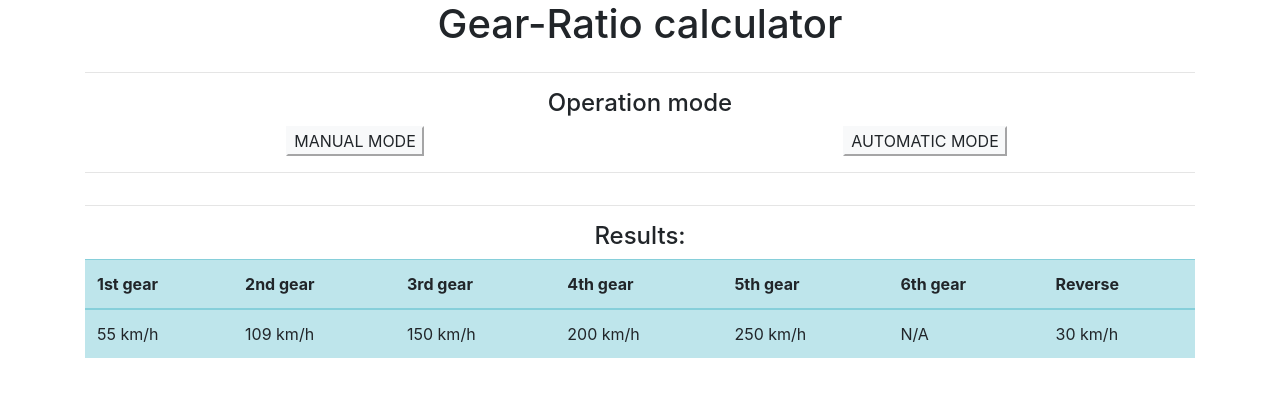
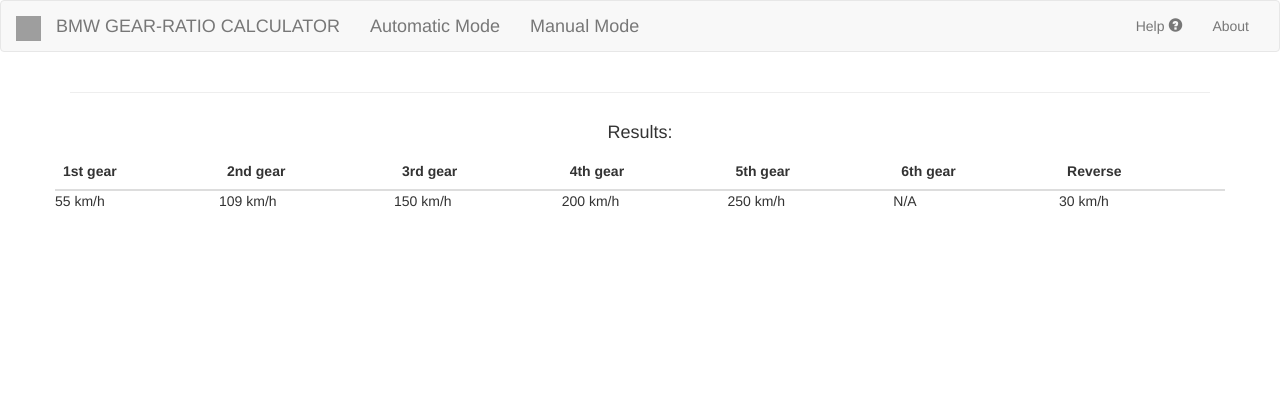
Before and after one commit to Inaimad/gear-ratio-calculator-front, an Angular app: page / in a window 1280 px wide. Shown: the top 396 px of the page. Built offline with nearby package versions, Linux system fonts and the light colour scheme; grey boxes are pictures that could not be loaded.

Commit message:
Created a proper navbar

```diff
--- a/angular.json
+++ b/angular.json
@@ -23,7 +23,7 @@
               "src/assets"
             ],
             "styles": [
-              "node_modules/bootstrap/dist/css/bootstrap.css",
+              "node_modules/bootstrap/dist/css/bootstrap.min.css",
               "src/styles.css"
             ],
             "scripts": []
--- a/package.json
+++ b/package.json
@@ -20,7 +20,7 @@
     "@angular/platform-browser": "^6.1.0",
     "@angular/platform-browser-dynamic": "^6.1.0",
     "@angular/router": "^6.1.0",
-    "bootstrap": "^4.2.1",
+    "bootstrap": "^3.4.0",
     "core-js": "^2.5.4",
     "jquery": "^3.3.1",
     "popper.js": "^1.14.6",
--- a/src/app/app.component.html
+++ b/src/app/app.component.html
@@ -1,24 +1,5 @@
+<app-navbar></app-navbar>
 <div class="container">
-  <div class="row">
-    <div class="col" align="center">
-      <h1>Gear-Ratio calculator</h1>
-    </div>
-  </div>
-  <hr>
-  <div class="row" align="center">
-    <div class="col">
-      <h4>Operation mode</h4>
-    </div>
-  </div>
-  <div class="row">
-    <div class="col-6" align="center">
-      <button type="button" class="btn-light" routerLink="/manual">MANUAL MODE</button>
-    </div>
-    <div class="col-6" align="center">
-      <button type="button" class="btn-light" routerLink="/automatic">AUTOMATIC MODE</button>
-    </div>
-  </div>
-  <hr>
   <div class="row">
     <div class="col">
       <router-outlet></router-outlet>
--- a/src/app/app.module.ts
+++ b/src/app/app.module.ts
@@ -6,13 +6,15 @@
 import { AutomaticComponent } from './automatic/automatic.component';
 import { AppRoutingModule } from './/app-routing.module';
 import { ResultComponent } from './result/result.component';
+import { NavbarComponent } from './navbar/navbar.component';
 
 @NgModule({
   declarations: [
     AppComponent,
     ManualComponent,
     AutomaticComponent,
-    ResultComponent
+    ResultComponent,
+    NavbarComponent
   ],
   imports: [
     BrowserModule,
--- /dev/null
+++ b/src/app/navbar/navbar.component.html
@@ -0,0 +1,30 @@
+<nav class="navbar navbar-default">
+  <div class="container-fluid">
+    <div class="navbar-header">
+      <a href="#" class="navbar-brand">
+        <img src="https://upload.wikimedia.org/wikipedia/commons/thumb/4/44/BMW.svg/180px-BMW.svg.png" alt="" width="25" height="25">
+      </a>
+      <a href="#" class="navbar-brand">BMW GEAR-RATIO CALCULATOR</a>
+    </div>
+    <div class="collapse navbar-collapse">
+      <ul class="nav navbar-nav h4">
+        <li>
+          <a href="#" routerLink="/automatic">Automatic Mode</a>
+        </li>
+        <li>
+          <a href="#" routerLink="/manual">Manual Mode</a>
+        </li>
+      </ul>
+      <ul class="nav navbar-nav navbar-right">
+        <ul class="nav navbar-nav">
+          <li>
+            <a href="">Help <span class="glyphicon glyphicon-question-sign"></span></a>
+          </li>
+          <li>
+            <a href="">About</a>
+          </li>
+        </ul>
+      </ul>
+    </div>
+  </div>
+</nav>
--- /dev/null
+++ b/src/app/navbar/navbar.component.ts
@@ -0,0 +1,15 @@
+import { Component, OnInit } from '@angular/core';
+
+@Component({
+  selector: 'app-navbar',
+  templateUrl: './navbar.component.html',
+  styleUrls: ['./navbar.component.css']
+})
+export class NavbarComponent implements OnInit {
+
+  constructor() { }
+
+  ngOnInit() {
+  }
+
+}
--- a/src/styles.css
+++ b/src/styles.css
@@ -1,2 +1 @@
 /* You can add global styles to this file, and also import other style files */
-@import "~bootstrap/dist/css/bootstrap.min.css";
```
Also changed, not shown: src/app/navbar/navbar.component.css (added), 2 other files (tests, documents, lock files or other folders).
